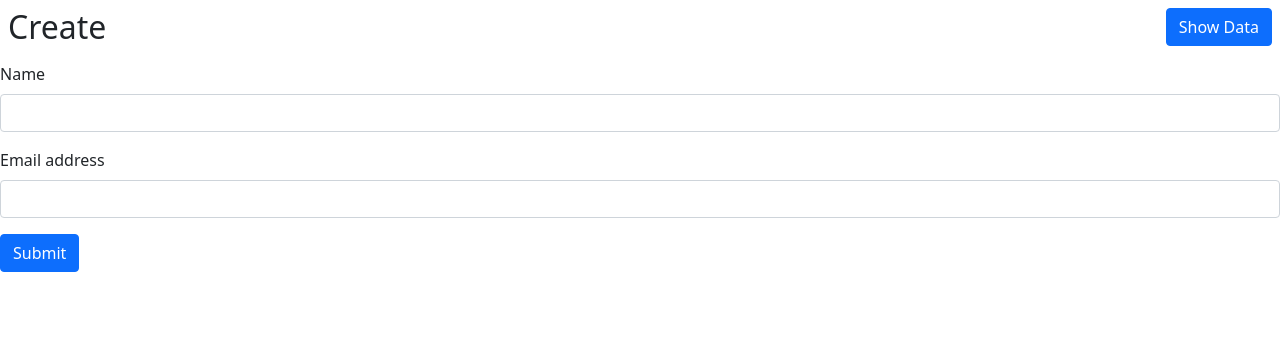
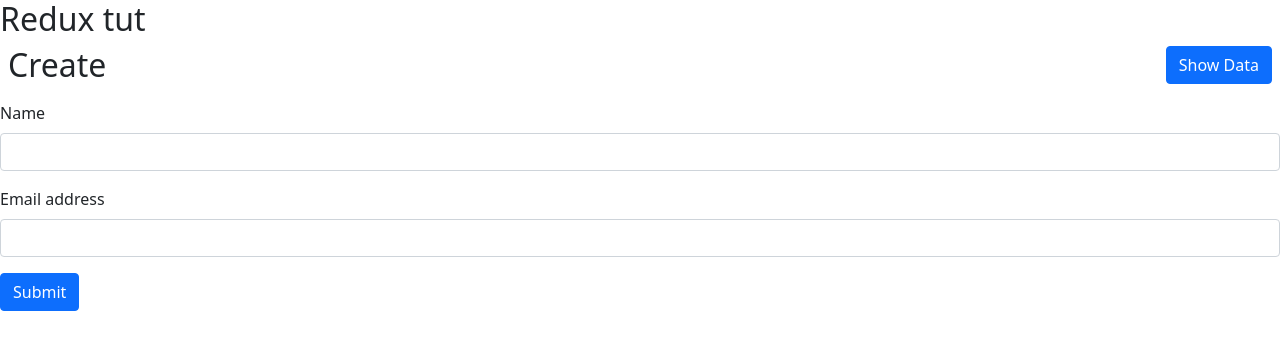
Before and after one commit to maggipawar/Reactjs_tutorial, a React (Create React App) app: page / in a window 1280 px wide. Shown: the top 350 px of the page. Built offline with nearby package versions, Linux system fonts and the light colour scheme.

Commit message:
first commit

```diff
--- a/src/App.js
+++ b/src/App.js
@@ -7,6 +7,7 @@ import Update from "./CRUD/Update";
 const App = () => {
   return (
     <>
+      <h2>Redux tut</h2>
       <BrowserRouter>
         <Routes>
           <Route exact path="/" element={<Create />}></Route>
```
